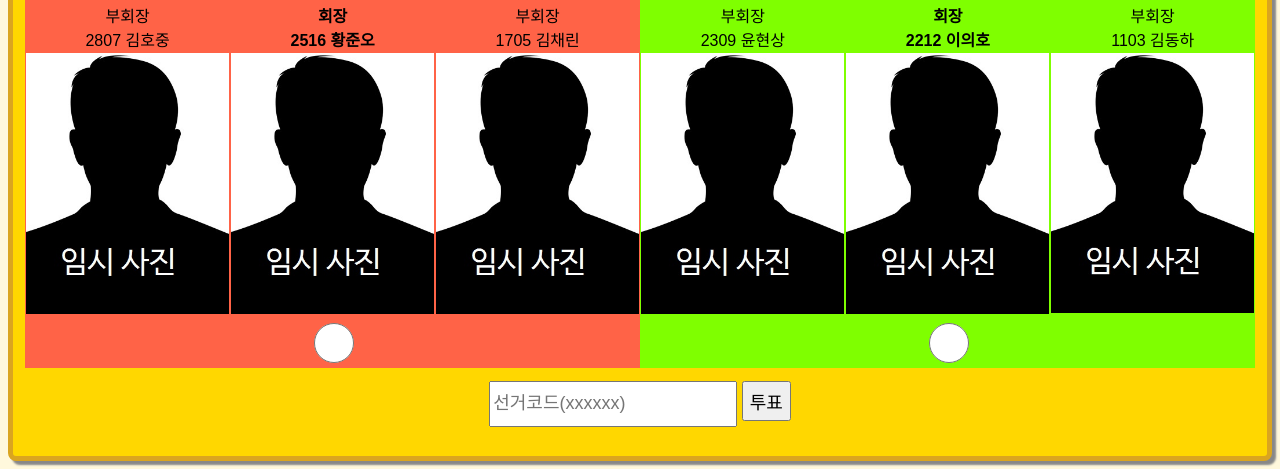
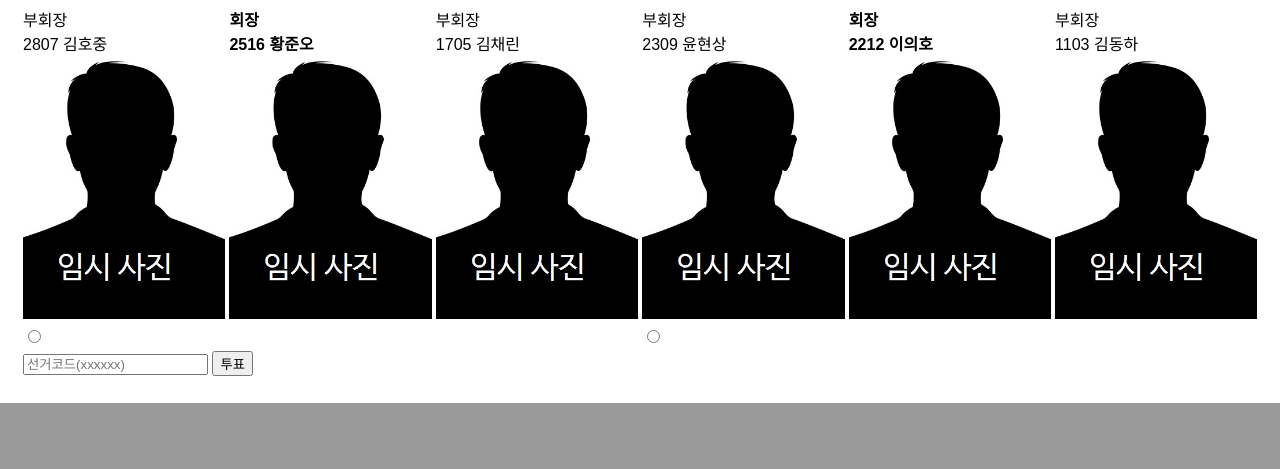
Before and after one commit to SSHS-pebble/fossil-vote, a PHP site: page /index.php in a window 1280 px wide. Shown: the part 645-1114 px from the top of the page. After the commit the page ends 1048 px from the top, so only its background shows below. Run offline with PHP 8.4, Linux system fonts and the light colour scheme; the visitor is signed in with stand-in values (Sample User, id 1).

Commit message:
common.css 정리 -> img부분 css를 없앴을 때랑 안 없앴을 때 애니메이션이 다른데 뭐가 나은지 잘 모르겠다

```diff
--- a/common.css
+++ b/common.css
@@ -1,27 +1,5 @@
 body{
-    background-color: cornsilk;
     font-family: arial, 맑은 고딕;
-}
-
-.frame{
-    background-color: gold;
-    border: 5px solid goldenrod;
-    border-radius: 8px;
-    text-align: center;
-
-    box-shadow: 4px 4px 2px #888888;
-}
-
-.cand1{
-    background-color: tomato;
-}
-
-.cand2{
-    background-color: chartreuse;
-}
-
-.cand3{
-    background-color: cornflowerblue;
 }
 
 .bar{
@@ -33,45 +11,7 @@ body{
     overflow: visible;
 }
 
-table{
-    margin-left: 12px;
-    margin-right: 12px;
-
-    table-layout: fixed;
-
-    border: none;
-    border-collapse: collapse;
-    text-align: center;
-}
-
-td{
-    border: none;
-    text-align: center;
-}
-
 img{
     width:100%;
     margin: 0px 0px auto auto;
 }
-
-input[type=radio]{
-    border:0px;
-    width:40px;
-    height:40px;
-}
-input[type=text]{
-    width:240px;
-    height:40px;
-    font-size:18px;
-
-    margin-top: 12px;
-    margin-bottom: 12px;
-}
-input[type=submit]{
-    height:40px;
-    font-size:18px;
-}
-
-span{
-    font-size: 20px;
-}
```
